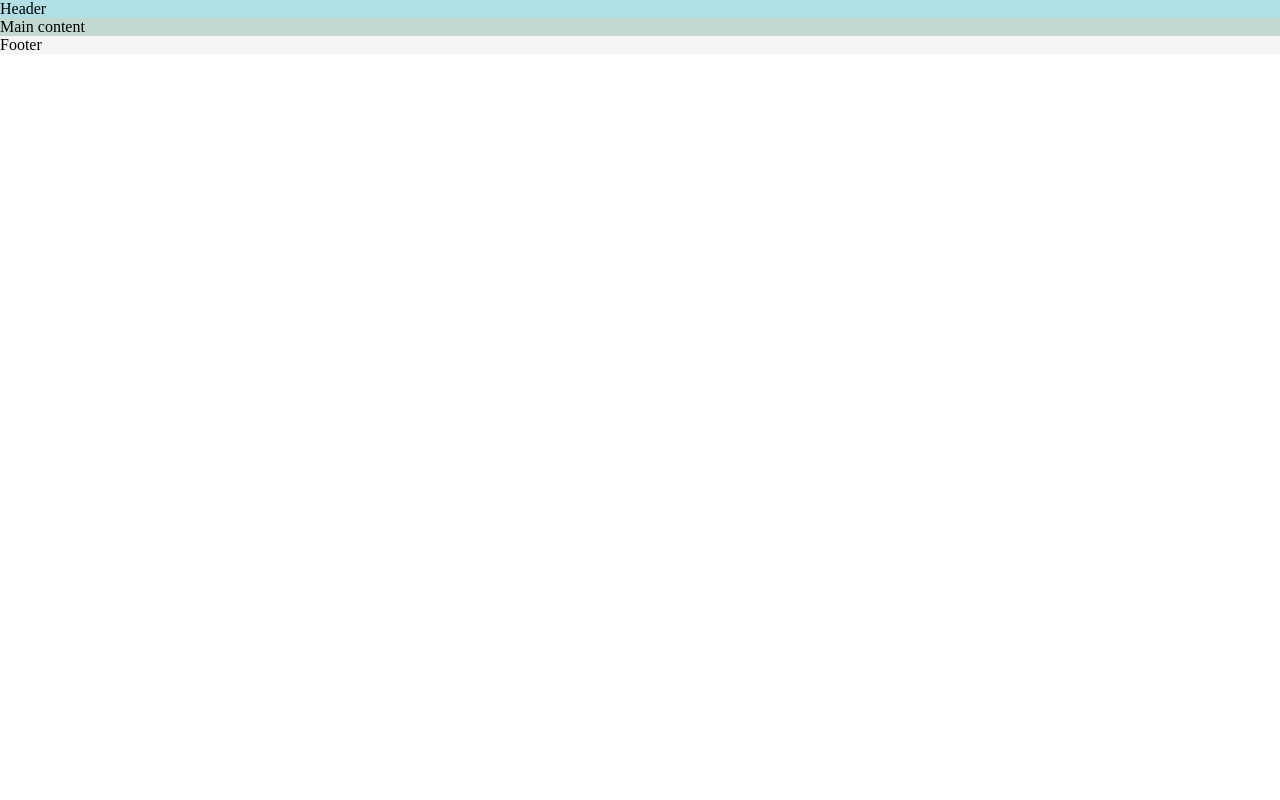
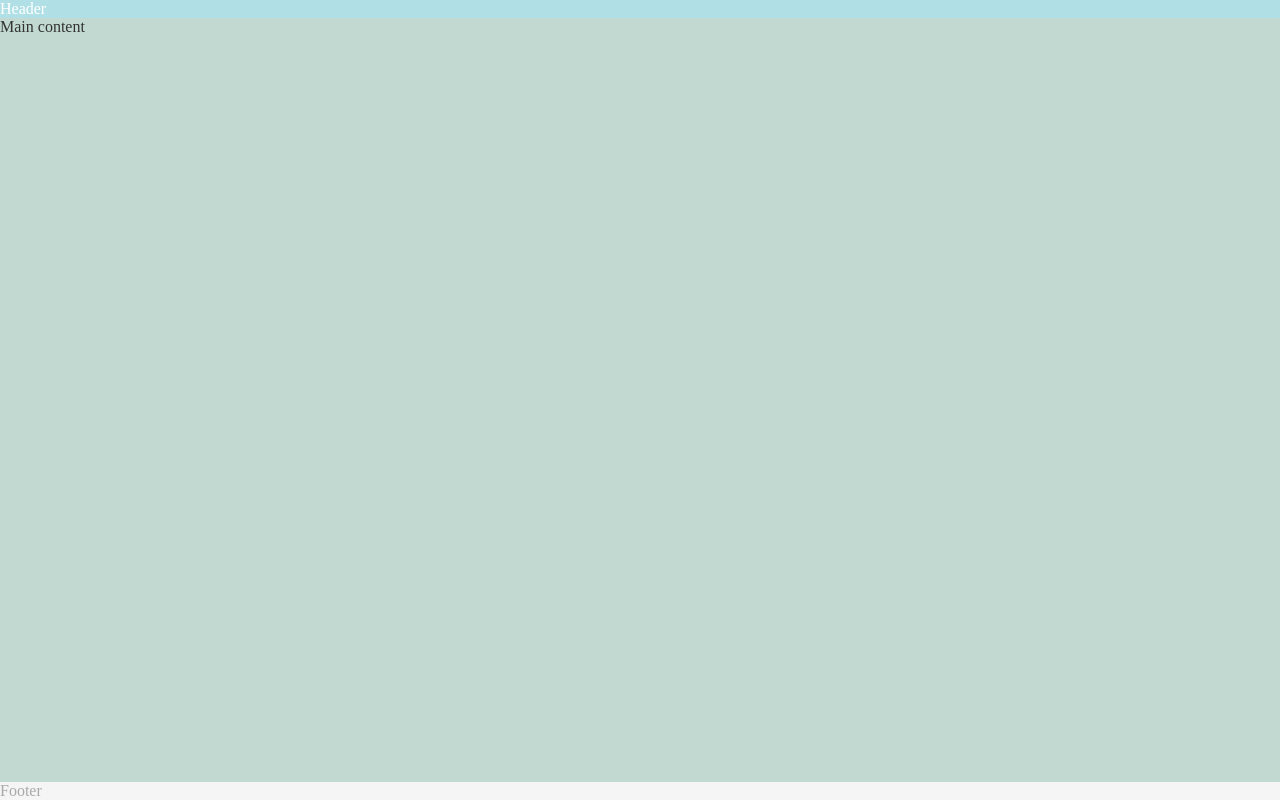
Before and after one commit to FlyHighhher/Meditation, a plain HTML site: page index.html in a window 1280 px wide. Drawn offline with Linux system fonts and the light colour scheme.

Commit message:
Push footer down using flex styles, add general tex colors

```diff
--- a/assets/css/style.css
+++ b/assets/css/style.css
@@ -6,17 +6,31 @@
     box-sizing: border-box;
 }
 
+/* General styles */
+body {
+    min-height: 100vh;
+    display: flex;
+    flex-direction: column;
+    /* Generic project styles */
+    color: #FFFFFF;
+}
+
 /* Header */
 header {
     background-color: #b0e0e6;
+    color: #FFFFFF;
 }
 
 /* Main content */
 main {
     background-color: #C1D9D0;
+    /* Make main element to take up any surplus space to push footer down */
+    flex: 1 0 auto;
+    color: #333333;
 }
 
 /* Footer */
 footer {
     background-color: #F5F5F5;
+    color: #A9A9A9;
 }
--- a/index.html
+++ b/index.html
@@ -34,10 +34,9 @@
       href="assets/favicon/favicon-16x16.png"
     />
     <!-- Stylesheet -->
-    <link rel="stylesheet" href="assets/css/style.css">
+    <link rel="stylesheet" href="assets/css/style.css" />
   </head>
   <body>
-
     <!-- Header -->
     <header>Header</header>
 
@@ -46,6 +45,5 @@
 
     <!-- Footer -->
     <footer>Footer</footer>
-
   </body>
 </html>
```
